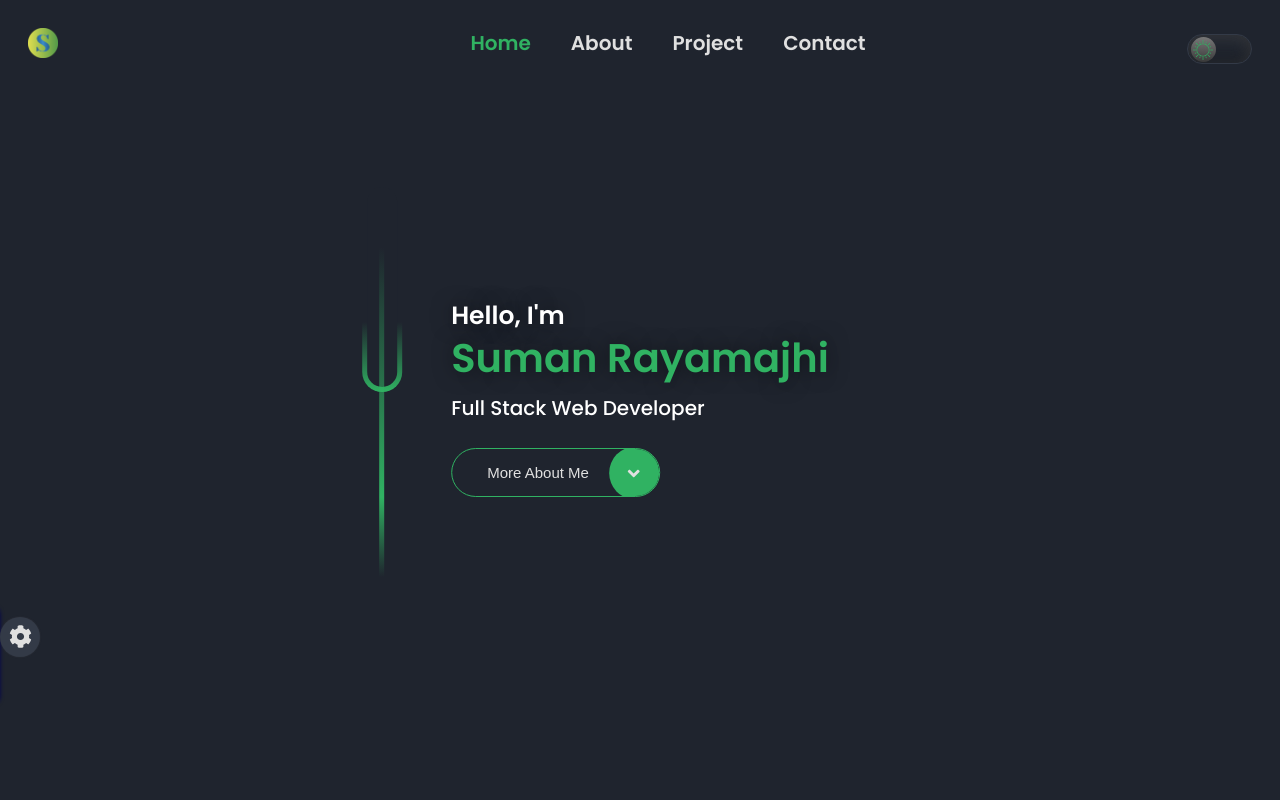
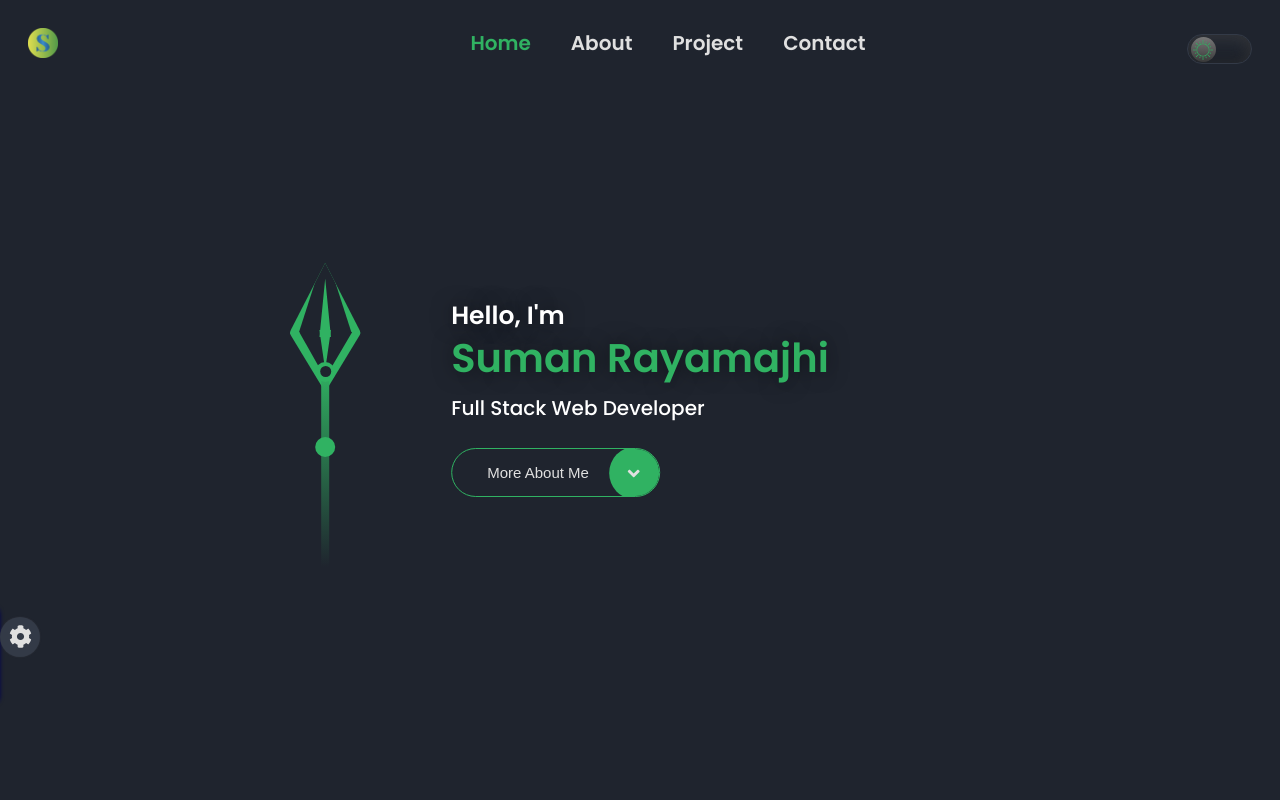
Before and after one commit to SumanRayamajhi/Personal-Portfolio, a React (Create React App) app in the folder portfolio/: page /#home in a window 1280 px wide. Shown: the top 800 px of the page. Built offline with nearby package versions, Linux system fonts and the light colour scheme.

Commit message:
some adjustments

```diff
--- a/portfolio/src/App.css
+++ b/portfolio/src/App.css
@@ -23,9 +23,9 @@
   --text-white: hsl(0, 0%, 100%);
   --text-hover-color: rgb(99, 94, 94);
   --linier-gradient: linear-gradient(
-    360deg,
+    180deg,
     var(--main-color),
-    rgba(255, 255, 255, 0) 100%
+    var(--primary-bg-color) 100%
   );
   --border-bottom: 0.1rem solid rgba(0, 0, 0, 0.2);
 
--- a/portfolio/src/components/changeColorTheme/changeColorTheme.css
+++ b/portfolio/src/components/changeColorTheme/changeColorTheme.css
@@ -76,3 +76,9 @@
   bottom: 64%;
   right: 0.6rem;
 }
+
+@media only screen and (max-width: 762px) {
+  .color__switcher-toggler {
+    height: 3rem;
+  }
+}
--- a/portfolio/src/components/home/Home.jsx
+++ b/portfolio/src/components/home/Home.jsx
@@ -1,6 +1,7 @@
 import React from "react";
 import { FaAngleDown } from "react-icons/fa";
 import { Link } from "react-scroll";
+import SideLine from "../../assets/images/trisul.svg";
 import "./home.css";
 
 const Home = () => {
@@ -8,8 +9,16 @@ const Home = () => {
     <section className="home" id="home">
       <div className="home__container">
         <div className="home__container-side-line">
-          <div className="home__container-circle" />
-          <div className="home__container-line" />
+          {/*   <div className="home__container-circle" />
+          <div className="home__container-top" />
+          <div className="home__container-line" /> */}
+          {/*  <img src={SideLine} alt="" className="side-img" /> */}
+          <div className="polygon-top" />
+          <div className="polygon-bottom" />
+          <div className="circle-first" />
+          <div className="rectangle" />
+          <div className="rectangle2" />
+          <div className="line" />
         </div>
         <div className="home__meta ">
           <h2 className="home__text">
--- a/portfolio/src/components/home/home.css
+++ b/portfolio/src/components/home/home.css
@@ -8,8 +8,130 @@
 
 .home__container-side-line {
   position: absolute;
-  left: -20%;
-  bottom: -0.5rem;
+  left: -40%;
+  bottom: 28rem;
+}
+
+.polygon-top {
+  position: absolute;
+  top: 3rem;
+  left: 1rem;
+  width: 3rem;
+  height: 90px;
+  background-color: var(--main-color);
+  -webkit-clip-path: polygon(50% 0%, 100% 0, 100% 35%, 50% 70%, 0 30%, 0 0);
+  clip-path: polygon(70% 0, 90% 0, 100% -105%, 50% 65%, 0 -105%, 0 0);
+  rotate: 180deg;
+  z-index: 200;
+}
+
+.polygon-bottom {
+  position: absolute;
+  width: 3rem;
+  height: 80px;
+  top: 11.3rem;
+  left: 1rem;
+  background-color: var(--main-color);
+  -webkit-clip-path: polygon(50% 0%, 100% 0, 100% 35%, 50% 70%, 0 35%, 0 0);
+  clip-path: polygon(70% 0%, 100% 0, 100% -80%, 50% 50%, 0 -80%, 0 0);
+  z-index: 200;
+}
+
+.circle-first {
+  height: 2rem;
+  width: 2rem;
+  background-color: var(--main-color);
+  border-radius: 50%;
+  position: absolute;
+  top: 14.5rem;
+  left: 1.5rem;
+  z-index: 200;
+}
+
+.circle-first::after {
+  content: "";
+  height: 1.1rem;
+  width: 1.1rem;
+  background-color: var(--primary-bg-color);
+  position: absolute;
+  border-radius: 50%;
+  left: 0.46rem;
+  top: 0.4rem;
+}
+
+.rectangle {
+  height: 10rem;
+  width: 7rem;
+  position: absolute;
+  background-color: var(--main-color);
+  clip-path: polygon(50% 29%, -2% 100%, 102% 100%);
+  top: 1.7rem;
+  left: -1rem;
+}
+
+.rectangle2 {
+  height: 10rem;
+  width: 7rem;
+  position: absolute;
+  background-color: var(--main-color);
+  top: 11.5rem;
+  left: -1rem;
+  clip-path: polygon(50% 40%, -2% 100%, 102% 100%);
+  rotate: 180deg;
+}
+
+.rectangle2::before {
+  content: "";
+  height: 10rem;
+  width: 5.3rem;
+  position: absolute;
+  background-color: var(--primary-bg-color);
+  top: 0rem;
+  left: 0.8rem;
+  clip-path: polygon(51% 54%, 0 100%, 100% 100%);
+}
+
+.rectangle::before {
+  content: "";
+  height: 10rem;
+  width: 6rem;
+  position: absolute;
+  background-color: var(--primary-bg-color);
+  clip-path: polygon(50% 7%, 0 100%, 100% 100%);
+  top: 1rem;
+  left: 0.5rem;
+  z-index: -100;
+}
+
+.line {
+  height: 20rem;
+  width: 0.76rem;
+  background: var(--linier-gradient);
+  position: absolute;
+  left: 2.1rem;
+  top: 15rem;
+}
+
+.line::before {
+  content: "";
+  position: absolute;
+  height: 2rem;
+  width: 2rem;
+  border-radius: 50%;
+  background-color: var(--main-color);
+  z-index: 300;
+  top: 7rem;
+  left: -0.6rem;
+}
+
+.home__container-top {
+  content: "";
+  position: absolute;
+  height: 2rem;
+  width: 2rem;
+  background-color: green;
+  rotate: 45deg;
+  bottom: 0.2rem;
 }
 .colorLine {
   height: 30rem;
@@ -30,8 +152,8 @@
   );
   border-radius: 0 0 4.5rem 4.5rem;
   height: 7rem;
-  width: 4rem;
-  left: -1.3rem;
+  width: 6rem;
+  left: -2rem;
   bottom: 11rem;
   z-index: -10;
 }
@@ -39,12 +161,12 @@
 .home__container-circle::before {
   content: "";
   position: absolute;
-  width: 3rem;
+  width: 4.7rem;
   height: 20rem;
   background-color: var(--primary-bg-color);
   z-index: 10;
-  bottom: 0.5rem;
-  left: 0.5rem;
+  bottom: 0.7rem;
+  left: 0.6rem;
   border-radius: 4rem;
   z-index: -10;
 }
```
Also changed, not shown: portfolio/src/assets/images/trisul.svg (added).
